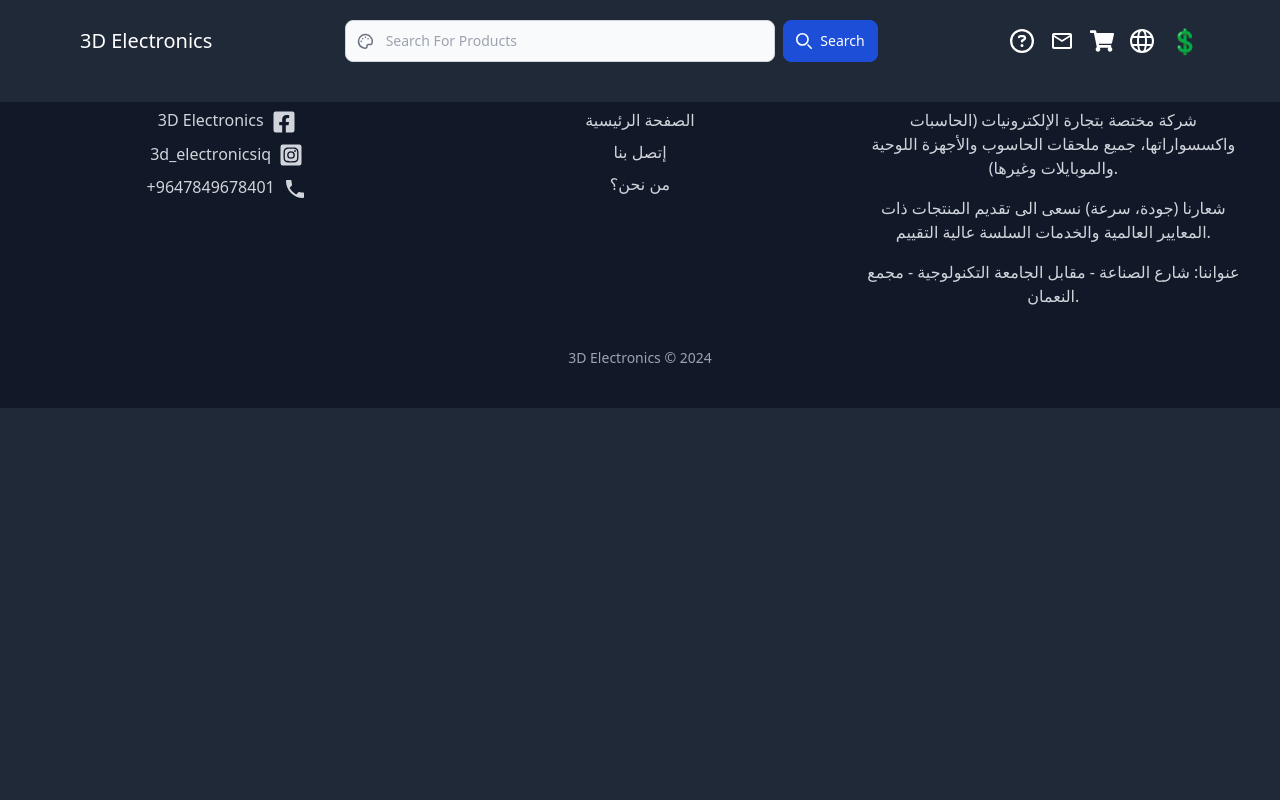
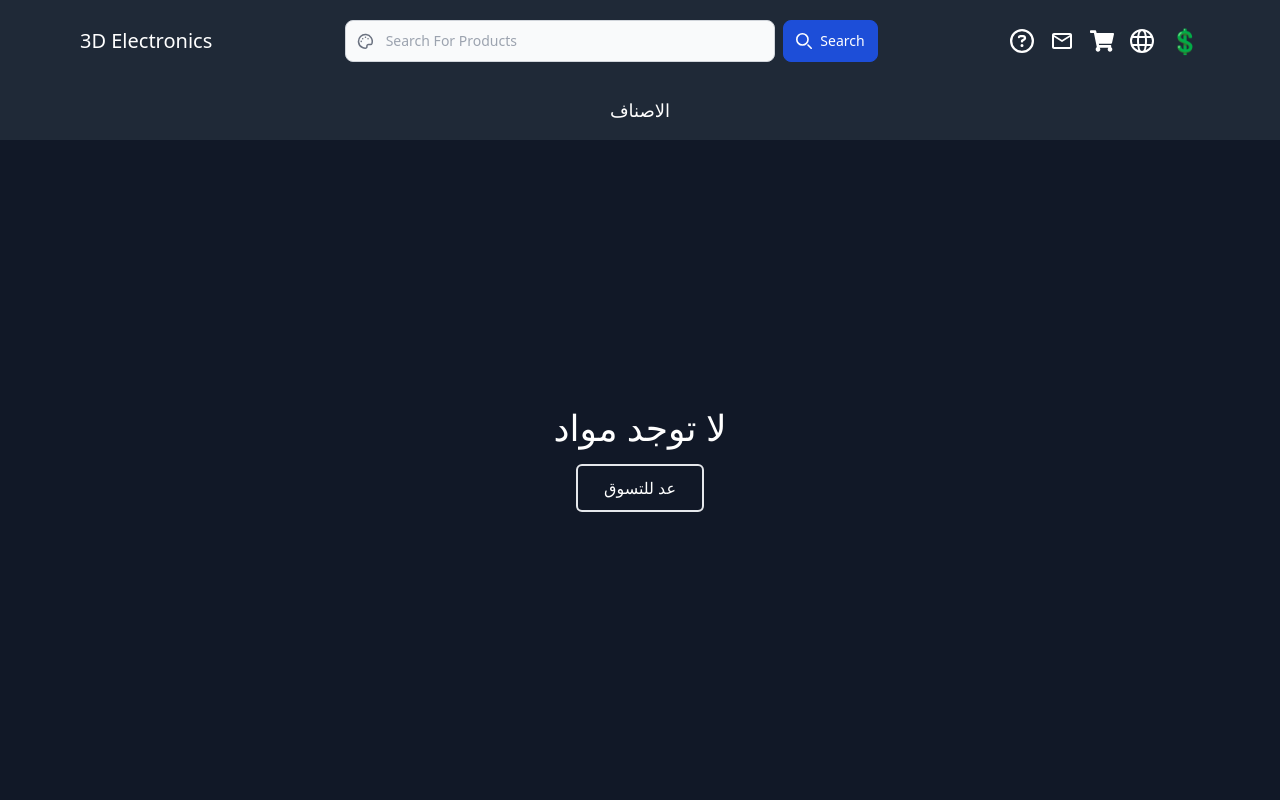
Before and after one commit to hussain-sameer-abdulsayed/Saas-Project-Frontend, a React (Vite) app: page /cart in a window 1280 px wide. Shown: the top 800 px of the page. Built offline with nearby package versions, Linux system fonts and the light colour scheme.

Commit message:
some imporvments

```diff
--- a/src/components/Card.jsx
+++ b/src/components/Card.jsx
@@ -1,7 +1,6 @@
 import React from 'react';
 import { Link } from 'react-router-dom';
-import { useState, useEffect } from 'react';
-import axios from 'axios';
+import { toast } from 'react-toastify';
 
 // Function to handle adding to cart
 const addToCart = (item) => {
@@ -27,7 +26,7 @@ const addToCart = (item) => {
 
   // Save the updated cart to localStorage
   localStorage.setItem('cart', JSON.stringify(cart));
-  alert('Product added to cart!');
+  toast.success('Product added to cart!');
 };
 const formatNumber = (number) => {
   return number.toLocaleString();
--- a/src/components/Categories.jsx
+++ b/src/components/Categories.jsx
@@ -24,7 +24,7 @@ const Categories = () => {
   }, []);
 
   return (
-    <div className="py-8 bg-gray-900 pt-32">
+    <div className="bg-gray-900 py-32">
       {loading ? (
         <Spinner />
       ) : (
--- a/src/components/Category.jsx
+++ b/src/components/Category.jsx
@@ -4,7 +4,7 @@ import { useParams } from 'react-router-dom';
 import axios from 'axios';
 import Card from './Card';
 import Spinner from './Spinner';
-import ClipLoader from 'react-spinners/ClipLoader';
+import { toast } from 'react-toastify';
 
 const Category = () => {
   const { id } = useParams();
--- /dev/null
+++ b/src/components/EmptyCart.jsx
@@ -0,0 +1,21 @@
+import React from 'react';
+import { useNavigate } from 'react-router-dom';
+
+const EmptyCart = () => {
+  const navigate = useNavigate();
+
+  return (
+    <div className="text-center flex flex-col justify-center items-center h-96">
+      <p className="text-4xl pb-4"> لا توجد مواد</p>
+
+      <button
+        className="border-2 rounded-md b-border w-32 h-12  hover:bg-blue-900"
+        onClick={() => navigate('/')}
+      >
+        عد للتسوق
+      </button>
+    </div>
+  );
+};
+
+export default EmptyCart;
--- a/src/components/Navbar.jsx
+++ b/src/components/Navbar.jsx
@@ -14,6 +14,7 @@ const Navbar = () => {
   const [t, i18n] = useTranslation();
 
   return (
+    <>
       <nav className="bg-gray-800 text-white fixed top-0 left-0 w-full z-50 px-20 pt-5 pb-10 flex justify-between items-center">
         <div className="text-xl">
           <Link to="/">3D Electronics</Link>
@@ -93,6 +94,19 @@ const Navbar = () => {
           </span>
         </div>
       </nav>
+
+      {/* Categories Link Section */}
+      <div className="bg-gray-800 text-white text-center mt-20 pt-4 pb-4">
+        <div className="flex justify-center gap-4">
+          <Link
+            to="/categories"
+            className="text-lg font-medium hover:underline hover:text-blue-500"
+          >
+            الاصناف
+          </Link>
+        </div>
+      </div>
+    </>
   );
 };
 
--- a/src/components/Product.jsx
+++ b/src/components/Product.jsx
@@ -2,7 +2,7 @@ import React, { useState, useEffect } from 'react';
 import { useParams } from 'react-router-dom';
 import axios from 'axios';
 import Spinner from './Spinner';
-import ClipLoader from 'react-spinners/ClipLoader';
+import { toast } from 'react-toastify';
 
 const Product = () => {
   const { id } = useParams();
@@ -41,7 +41,7 @@ const Product = () => {
 
     // Save the updated cart to localStorage
     localStorage.setItem('cart', JSON.stringify(cart));
-    alert('Product added to cart!');
+    toast.success('Product added to cart!');
   };
 
   useEffect(() => {
--- a/src/layouts/MainLayout.jsx
+++ b/src/layouts/MainLayout.jsx
@@ -1,3 +1,29 @@
+import React from 'react';
+import { Outlet } from 'react-router-dom';
+import Navbar from '../components/Navbar';
+import Footer from '../components/Footer';
+import { ToastContainer } from 'react-toastify';
+import 'react-toastify/dist/ReactToastify.css';
+
+const MainLayout = () => {
+  return (
+    <div className="flex flex-col min-h-screen bg-gray-800">
+      <Navbar />
+
+      {/* Main content will expand to fill the available space */}
+      <main className="flex-grow">
+        <Outlet />
+      </main>
+
+      <ToastContainer />
+      <Footer />
+    </div>
+  );
+};
+
+export default MainLayout;
+
+/*
 import React from 'react';
 import { Outlet } from 'react-router-dom';
 import Navbar from '../components/Navbar';
@@ -17,3 +43,4 @@ const MainLayout = () => {
 };
 
 export default MainLayout;
+*/
--- a/src/pages/CartPage.jsx
+++ b/src/pages/CartPage.jsx
@@ -1,11 +1,13 @@
 import React, { useEffect, useState } from 'react';
 import { Link, useNavigate } from 'react-router-dom';
+import EmptyCart from '../components/EmptyCart';
 import axios from 'axios';
 
 const CartPage = () => {
   const [cartItems, setCartItems] = useState([]);
   const [products, setProducts] = useState([]);
   const [totalAmount, setTotalAmount] = useState(0);
+  const [loading, setLoading] = useState(true);
 
   const navigate = useNavigate();
 
@@ -28,6 +30,7 @@ const CartPage = () => {
     if (cart.length > 0) {
       fetchProducts();
     }
+    setLoading(false);
   }, []);
 
   useEffect(() => {
@@ -78,13 +81,16 @@ const CartPage = () => {
     setProducts(products.filter((product) => product.id !== id));
   };
 
-  if (cartItems.length === 0) {
-    return <p className="text-right">السلة فارغة</p>;
-  }
+  // if (cartItems.length === 0) {
+  //   return <p className="text-right">السلة فارغة</p>;
+  // }
 
   return (
     <div className="min-h-screen bg-gray-900 text-white pt-32 px-5">
-      <h2 className="text-3xl font-bold text-right">السلة</h2>
+      {cartItems.length === 0 ? (
+        <EmptyCart />
+      ) : (
+        <div>
           <div className="w-full max-w-5xl mx-auto">
             <div className="flex justify-between">
               {/* Back Button */}
@@ -176,6 +182,8 @@ const CartPage = () => {
             ))}
           </div>
         </div>
+      )}
+    </div>
   );
 };
 
--- a/src/pages/ContactPage.jsx
+++ b/src/pages/ContactPage.jsx
@@ -141,7 +141,7 @@ const ContactPage = () => {
             </div>
 
             <button
-              onClick={'sendRequest'} // here change this
+              //onClick={sendRequest} // here change this
               type="submit"
               className="w-full bg-blue-500 hover:bg-blue-600 text-white py-3 px-4 rounded-lg font-bold"
             >
--- a/src/pages/OrderPage.jsx
+++ b/src/pages/OrderPage.jsx
@@ -1,9 +1,11 @@
 import React, { useState, useEffect } from 'react';
 import axios from 'axios';
+import Spinner from '../components/Spinner';
 
 const OrderPage = () => {
   const [cartItems, setCartItems] = useState([]);
   const [totalAmount, setTotalAmount] = useState(0);
+  const [loading, setLoading] = useState(true);
 
   // User information state
   const [name, setName] = useState('');
@@ -40,8 +42,10 @@ const OrderPage = () => {
   // Load cart items from localStorage when the component mounts
   useEffect(() => {
     const cart = JSON.parse(localStorage.getItem('cart')) || [];
+
     setCartItems(cart);
     calculateTotalAmount(cart);
+    setLoading(false);
   }, []);
 
   // Function to calculate the total amount
@@ -108,6 +112,10 @@ const OrderPage = () => {
   };
 
   return (
+    <div className="py-8 bg-gray-900 pt-32">
+      {loading ? (
+        <Spinner />
+      ) : (
         <div className="container mx-auto bg-gray-800 p-10 flex justify-between">
           {/* Left: Order Form */}
           <div className="w-1/2 bg-gray-800 p-8 rounded-lg text-white">
@@ -227,9 +235,15 @@ const OrderPage = () => {
               <table className="w-full text-center border-collapse">
                 <thead>
                   <tr className="border-b border-gray-700">
-                <th className="border-2 px-2 py-3 border-gray-500">المنتج</th>
-                <th className="border-2 px-2 py-3 border-gray-500">العدد</th>
-                <th className="border-2 px-2 py-3 border-gray-500">السعر</th>
+                    <th className="border-2 px-2 py-3 border-gray-500">
+                      المنتج
+                    </th>
+                    <th className="border-2 px-2 py-3 border-gray-500">
+                      العدد
+                    </th>
+                    <th className="border-2 px-2 py-3 border-gray-500">
+                      السعر
+                    </th>
                   </tr>
                 </thead>
                 <tbody>
@@ -265,6 +279,8 @@ const OrderPage = () => {
               اطلب البضاعة
             </button>
           </div>
+        </div>
+      )}
     </div>
   );
 };
```
Lines whose indentation alone changed are shown as unchanged.
